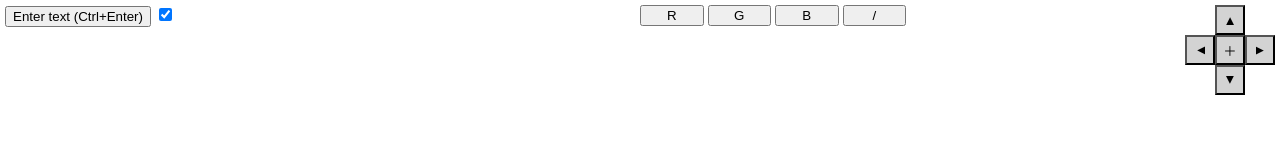
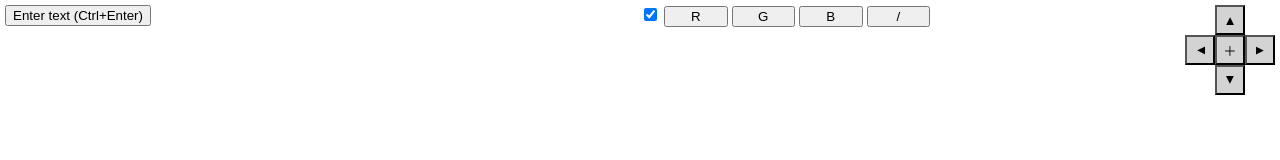
Before and after one commit to mmurak/wordslider, a plain HTML site: page index.html in a window 1280 px wide. Drawn offline with Linux system fonts and the light colour scheme.

Commit message:
moved checkbox

```diff
--- a/index.html
+++ b/index.html
@@ -11,13 +11,11 @@
 		<header>
 			<span>
 				<input type="button" value="Enter text (Ctrl+Enter)" onclick="openEntryDialog();"></input>
-				<label for="CursorVisible">
-				<input type="checkbox" id="CursorVisible" checked onclick="createTable();"></input>
-				</label>
 				<label id="CommandArea"></label>
 			</span>
 			<div id="Buttons">
 				<span>
+				<input type="checkbox" id="CursorVisible" checked onclick="createTable();"></input>
 					<input type="button" id="ButtonRed" class="FWB" value="R" onclick="toggleRed();"></input>
 					<input type="button" id="ButtonGreen" class="FWB" value="G" onclick="toggleGreen();"></input>
 					<input type="button" id="ButtonBlue" class="FWB" value="B" onclick="toggleBlue();"></input>
```
